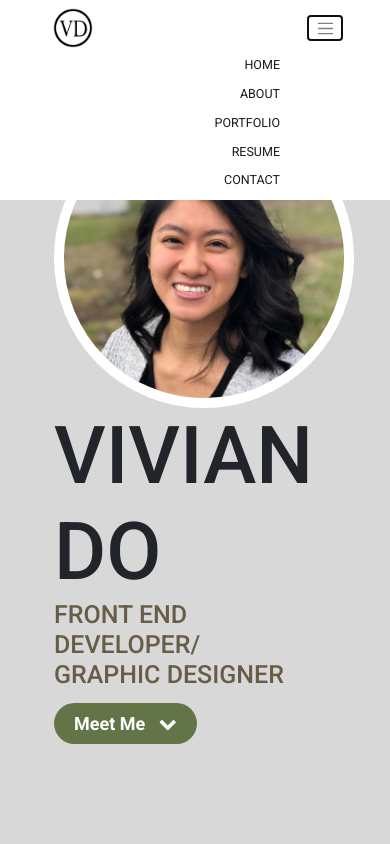
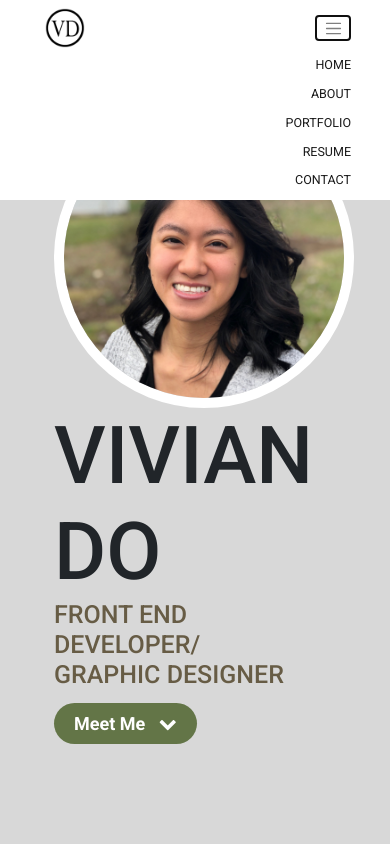
Before and after one commit to VivMe3/myPortfolio, a plain HTML site: page index.html in a window 390 px wide. Both pictures are taken after a click on the button "Toggle navigation". Shown: the top 844 px of the page. Drawn offline with nearby package versions, Linux system fonts and the light colour scheme.

Commit message:
navbar fixed. Not patched

```diff
--- a/index.html
+++ b/index.html
@@ -23,9 +23,8 @@
       <span class="navbar-toggler-icon"></span>
     </button>
 
-    <div class="collapse navbar-collapse text-right" id="navbarSupportedContent">
-      <!-- <ul class="navbar-nav ml-auto flex-nowrap"> -->
-      <ul class="navbar-nav ml-auto">
+    <div class="collapse navbar-collapse justify-content-end text-right" id="navbarSupportedContent">
+      <ul class="navbar-nav">
         <li class="nav-item active">
           <a class="nav-link" href="index.html">HOME <span class="sr-only">(current)</span></a>
         </li>
--- a/scss/main.scss
+++ b/scss/main.scss
@@ -52,18 +52,20 @@ a {
 
 .navbar {
   background-color: white;
+    padding-right: 10%;
+      padding-left: 10%;
   .navbar-nav {
     // padding: 0% 10%;
-    padding-right: 10rem;
+    // padding-right: 10%;
   }
+  //
+  // .navbar-brand {
+  //   padding-left: 10%;
+  // }
 
-  .navbar-brand {
-    padding-left: 10%;
-  }
-
-  .navbar-toggler {
-    margin-right: 10%;
-  }
+  // .navbar-toggler {
+  //   margin-right: 10%;
+  // }
 
   .nav-link {
     margin-left: 5%;
```
Also changed, not shown: amsc-redesign.html (+2 -2 lines), graphic-design.html (+2 -2 lines), hand-done.html (+2 -2 lines), polymer-clay.html (+2 -2 lines), portfolio.html (+2 -2 lines), technica.html (+2 -2 lines), main.css.
